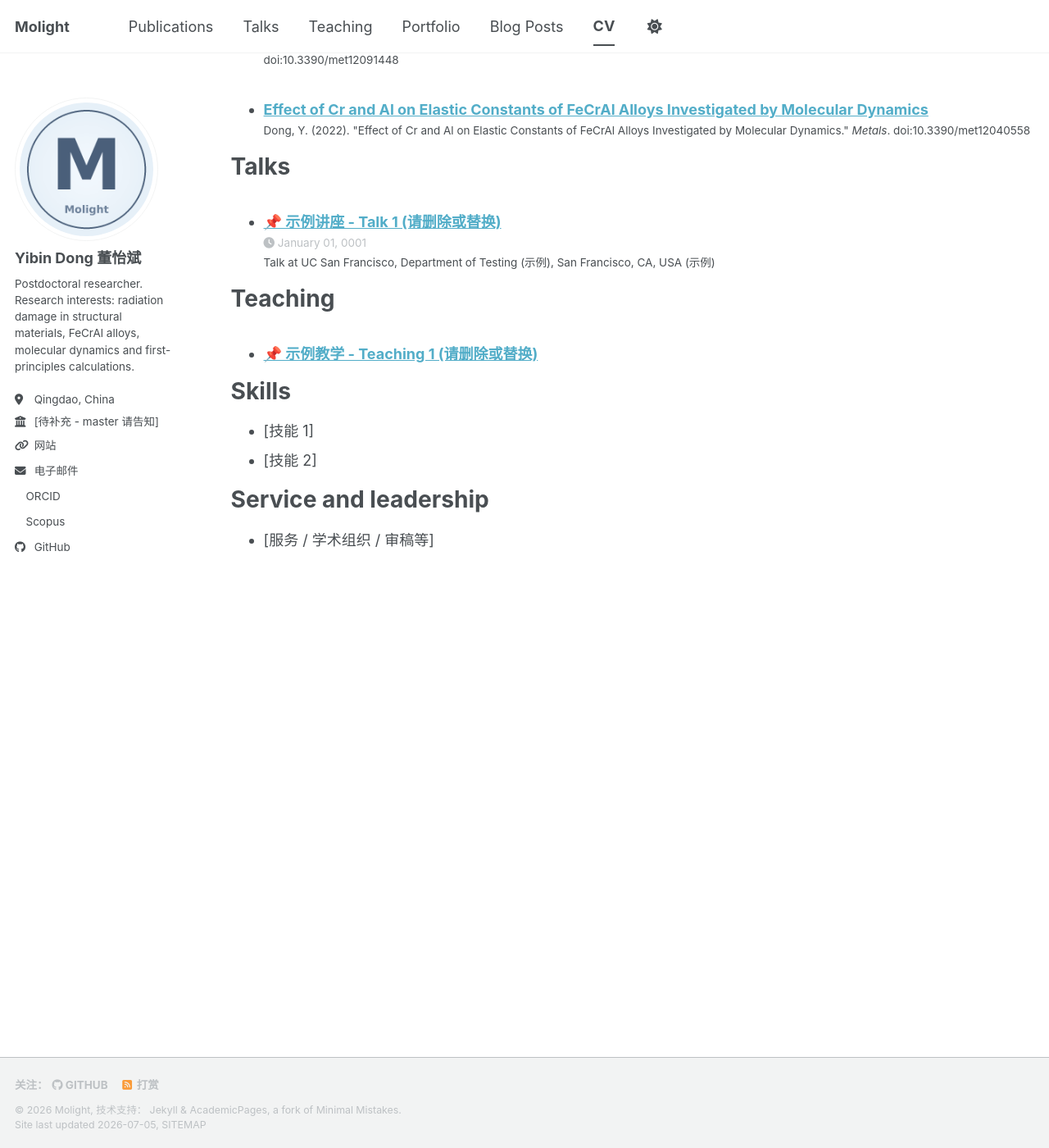
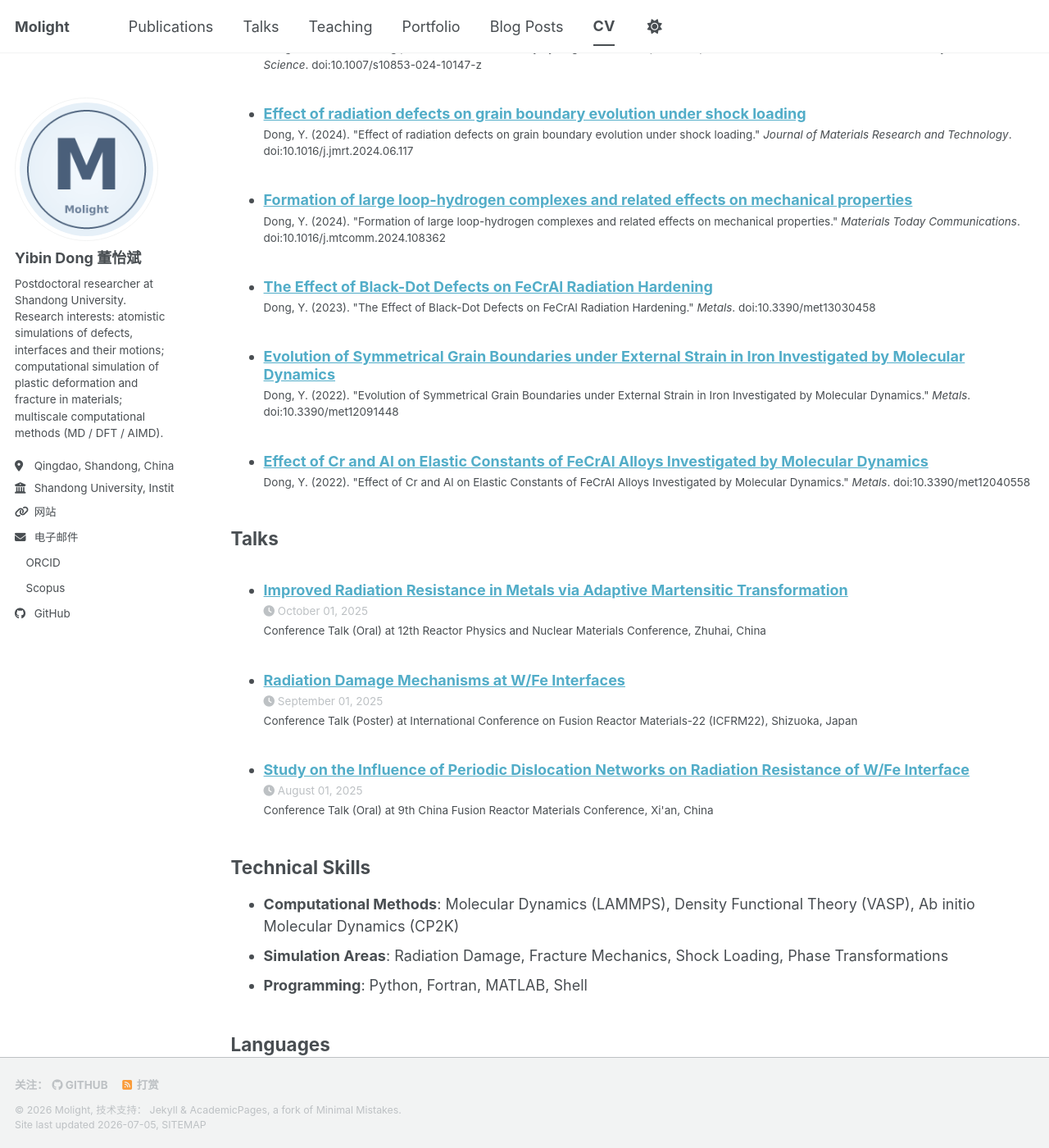
Before and after one commit to Molight/Molight.github.io, a Jekyll site: the page built from _pages/cv.md, in a window 1280 px wide and 1400 px high, scrolled down 1290 px. Shown: the whole window at 82% size. Built offline with Jekyll 4.4.1, drawn with Linux system fonts in a browser that asks for light colours; a style sheet for code colours, icons or effects is not loaded; some of the changed text lies outside the part shown.

Commit message:
📝 Fill academic content from CV PDF
- _config.yml: author.name/bio/location/employer/email 全部填实（导师：高宁教授）
- _pages/about.md: 中英双语，研究兴趣精确版（缺陷与界面动力学 / MD+DFT+AIMD）
- _pages/cv.md: 完整 CV（教育背景 + 博士后职位 + 研究兴趣 + 技术技能）
- _data/cv.json: work + education (PhD/BSc) + skills (LAMMPS/VASP/CP2K/Python/Fortran/MATLAB/Shell)
- _talks/: 3 个学术会议报告（ICFRM22 poster / 9th China Fusion Materials oral / 12th Reactor Physics oral）
- _portfolio/: PhD 论文 portfolio item

未在 GitHub Pages 公开放私人电话号码（CV 上有 +86 17853137178，但学术主页不放）

仍待：头像照片 / CV PDF 下载 / Google Scholar 链接（如有）

```diff
--- a/_config.yml
+++ b/_config.yml
@@ -26,11 +26,11 @@
   avatar           : "profile.png"
   name             : "Yibin Dong 董怡斌"
   pronouns         : # example: "she/her"
-  bio              : "Postdoctoral researcher. Research interests: radiation damage in structural materials, FeCrAl alloys, molecular dynamics and first-principles calculations."
-  location         : "Qingdao, China"
-  employer         : "[待补充 - master 请告知]"
+  bio              : "Postdoctoral researcher at Shandong University. Research interests: atomistic simulations of defects, interfaces and their motions; computational simulation of plastic deformation and fracture in materials; multiscale computational methods (MD / DFT / AIMD)."
+  location         : "Qingdao, Shandong, China"
+  employer         : "Shandong University, Institute of Frontier and Interdisciplinary Science"
   uri              : https://Molight.github.io
-  email            : "[待补充 - master 请告知]"
+  email            : "yibindong@sdu.edu.cn"
 
   # Academic websites
   academia         : # URL
--- a/_pages/cv.md
+++ b/_pages/cv.md
@@ -9,41 +9,62 @@
 
 {% include base_path %}
 
-> 📌 **待补充 / To be completed** — 请按下方格式补充教育背景、工作经历等。
+## Education
 
-Education
-======
-* [学历 1 — 学校 — 时间]
-* [学历 2 — 学校 — 时间]
+### PhD in Condensed Matter Physics (successive postgraduate and doctoral programs)
+**Shandong University** · Supervisor: Prof. Ning Gao (高宁) · 2020 – 2025
 
-Work experience
-======
-* [经历 1 — 单位 — 时间]
-  * [职责描述]
+Thesis: *Computational Simulation of Radiation Damage in Grain Boundaries and Phase Boundaries in Metal Materials*
 
-Publications
-======
+### BSc in Physics
+**Shandong University** · 2015 – 2019
+
+---
+
+## Current Position
+
+**Postdoctoral Researcher**
+Institute of Frontier and Interdisciplinary Science, Shandong University, Qingdao, China
+Cooperative Professor: Prof. Ning Gao
+2026 – Present
+
+---
+
+## Research Interests
+
+- Atomistic simulations of defects, interfaces and their motions, interactions
+- Computational simulation of plastic deformation and fracture mechanisms in materials
+- Multiscale computational simulation methods
+
+---
+
+## Publications
+
   <ul>{% for post in site.publications reversed %}
     {% include archive-single-cv.html %}
   {% endfor %}</ul>
 
-Talks
-======
+## Talks
+
   <ul>{% for post in site.talks reversed %}
     {% include archive-single-talk-cv.html  %}
   {% endfor %}</ul>
 
-Teaching
-======
-  <ul>{% for post in site.teaching reversed %}
-    {% include archive-single-cv.html %}
-  {% endfor %}</ul>
+## Technical Skills
 
-Skills
-======
-* [技能 1]
-* [技能 2]
+- **Computational Methods**: Molecular Dynamics (LAMMPS), Density Functional Theory (VASP), Ab initio Molecular Dynamics (CP2K)
+- **Simulation Areas**: Radiation Damage, Fracture Mechanics, Shock Loading, Phase Transformations
+- **Programming**: Python, Fortran, MATLAB, Shell
 
-Service and leadership
-======
-* [服务 / 学术组织 / 审稿等]
+## Languages
+
+- Chinese (Native)
+- English (Fluent)
+
+---
+
+## External Identifiers
+
+- **ORCID**: [0000-0003-3933-5783](https://orcid.org/0000-0003-3933-5783)
+- **Scopus**: [Author ID 57552229300](http://www.scopus.com/inward/authorDetails.url?authorID=57552229300)
+- **SciProfiles**: [2418199](https://sciprofiles.com/profile/2418199)
--- a/_talks/0001-01-01-example-talk.md
+++ /dev/null
@@ -1,11 +0,0 @@
----
-title: "📌 示例讲座 - Talk 1 (请删除或替换)"
-collection: talks
-type: "Talk"
-permalink: /talks/0001-01-01-example-talk
-venue: "UC San Francisco, Department of Testing (示例)"
-date: 0001-01-01
-location: "San Francisco, CA, USA (示例)"
----
-
-This is a description of your talk, which is a markdown file that can be all markdown-ified like any other post. Yay markdown!
--- /dev/null
+++ b/_talks/2025-08-01-study-on-the-influence-of-periodic-dislocation-networks-on-radiation-resistance-.md
@@ -0,0 +1,10 @@
+---
+title: "Study on the Influence of Periodic Dislocation Networks on Radiation Resistance of W/Fe Interface"
+collection: talks
+type: "Conference Talk (Oral)"
+permalink: /talks/2025-08-01-study-on-the-influence-of-periodic-dislocation-networks-on-radiation-resistance-
+venue: "9th China Fusion Reactor Materials Conference"
+date: 2025-08-01
+location: "Xi'an, China"
+---
+Oral presentation at the 9th China Fusion Reactor Materials Conference on periodic dislocation networks at W/Fe interface.
--- /dev/null
+++ b/_talks/2025-09-01-radiation-damage-mechanisms-at-w-fe-interfaces.md
@@ -0,0 +1,10 @@
+---
+title: "Radiation Damage Mechanisms at W/Fe Interfaces"
+collection: talks
+type: "Conference Talk (Poster)"
+permalink: /talks/2025-09-01-radiation-damage-mechanisms-at-w-fe-interfaces
+venue: "International Conference on Fusion Reactor Materials-22 (ICFRM22)"
+date: 2025-09-01
+location: "Shizuoka, Japan"
+---
+International conference on fusion reactor materials, presenting a poster on W/Fe interface radiation damage mechanisms.
--- /dev/null
+++ b/_talks/2025-10-01-improved-radiation-resistance-in-metals-via-adaptive-martensitic-transformation.md
@@ -0,0 +1,10 @@
+---
+title: "Improved Radiation Resistance in Metals via Adaptive Martensitic Transformation"
+collection: talks
+type: "Conference Talk (Oral)"
+permalink: /talks/2025-10-01-improved-radiation-resistance-in-metals-via-adaptive-martensitic-transformation
+venue: "12th Reactor Physics and Nuclear Materials Conference"
+date: 2025-10-01
+location: "Zhuhai, China"
+---
+Oral presentation on adaptive martensitic transformation improving radiation resistance, the work published in Nature Communications 2025.
```
Also changed, not shown: README.md (+6 -11 lines), _data/cv.json (+70 -13 lines), _pages/about.md (+28 -21 lines), _portfolio/0001-01-01-example-portfolio.md (deleted, +0 -7 lines), _portfolio/2025-12-01-phd-thesis-radiation-damage-grain-boundaries.md (added, +35 -0 lines).
